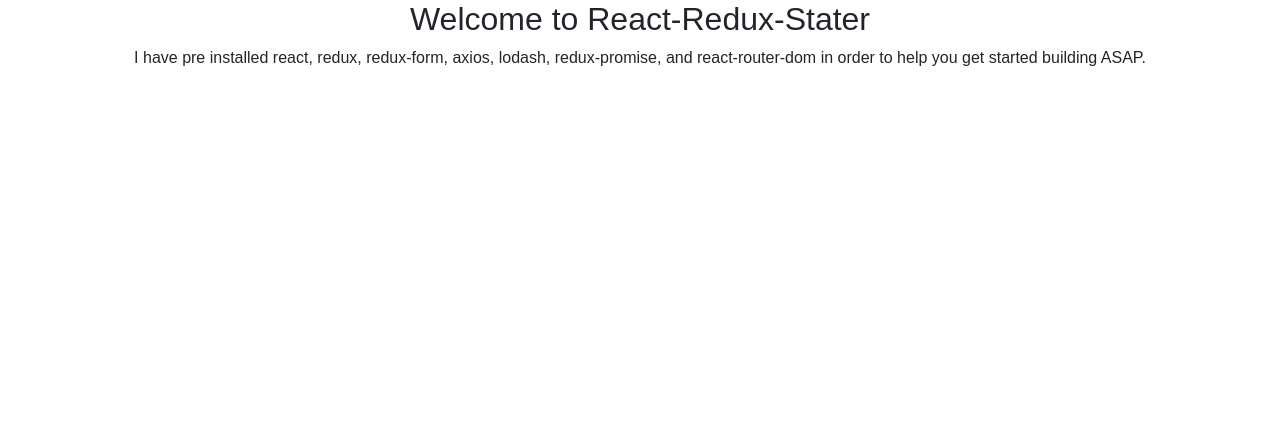
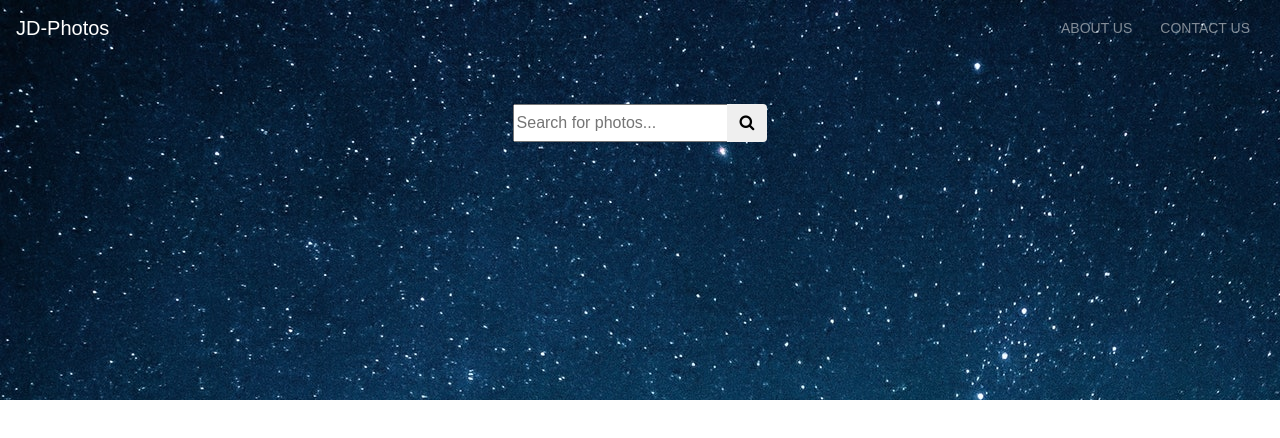
Before and after one commit to jordanyryan/Stock-Photos-App, a React (Create React App) app: page / in a window 1280 px wide. Shown: the top 438 px of the page. Built offline with nearby package versions, Linux system fonts and the light colour scheme.

Commit message:
Setup navigation, and working on searchbar

```diff
--- a/public/index.html
+++ b/public/index.html
@@ -4,6 +4,7 @@
     <meta charset="utf-8">
     <meta name="viewport" content="width=device-width, initial-scale=1, shrink-to-fit=no">
     <meta name="theme-color" content="#000000">
+    <link rel="stylesheet" href="https://maxcdn.bootstrapcdn.com/font-awesome/4.7.0/css/font-awesome.min.css">
     <title>React-Redux Boiler</title>
   </head>
   <body>
--- a/src/App.js
+++ b/src/App.js
@@ -1,12 +1,12 @@
 import React, { Component } from 'react';
+import MainJumbo from './components/main-jumbo';
 import './App.css';
 
 class App extends Component {
   render() {
     return (
       <div className="App">
-        <h2>Welcome to React-Redux-Stater</h2>
-        <p>I have pre installed react, redux, redux-form, axios, lodash, redux-promise, and react-router-dom in order to help you get started building ASAP.</p>
+        <MainJumbo />
       </div>
     );
   }
--- /dev/null
+++ b/src/components/main-jumbo.js
@@ -0,0 +1,17 @@
+import React, {Component} from 'react';
+import {Jumbotron} from 'reactstrap';
+import Navi from './navi';
+import SearchBar from './searchbar';
+
+class MainJumbo extends Component {
+  render() {
+    return (
+      <Jumbotron className="p-0"  id="main-jumbo" fluid>
+        <Navi />
+        <SearchBar />
+      </Jumbotron>
+    )
+  }
+}
+
+export default MainJumbo;
--- /dev/null
+++ b/src/components/navi.js
@@ -0,0 +1,48 @@
+import React, {Component} from 'react';
+import {
+  Collapse,
+  Navbar,
+  NavbarToggler,
+  NavbarBrand,
+  Nav,
+  NavItem,
+  NavLink} from 'reactstrap';
+
+
+class Navi extends Component {
+  constructor(props) {
+    super(props);
+
+    this.toggle = this.toggle.bind(this);
+    this.state = {
+      isOpen: false
+    };
+  }
+
+  toggle() {
+    this.setState({
+      isOpen: !this.state.isOpen
+    });
+  }
+
+  render() {
+    return (
+      <Navbar dark expand="sm">
+        <NavbarBrand   href="/">JD-Photos</NavbarBrand>
+        <NavbarToggler onClick={this.toggle}/>
+        <Collapse isOpen={this.state.isOpen} navbar>
+          <Nav className="ml-auto" navbar>
+            <NavItem>
+                <NavLink href="#">About Us</NavLink>
+            </NavItem>
+            <NavItem>
+              <NavLink href="#">Contact Us</NavLink>
+            </NavItem>
+          </Nav>
+        </Collapse>
+      </Navbar>
+    )
+  }
+}
+
+export default Navi;
--- /dev/null
+++ b/src/components/searchbar.js
@@ -0,0 +1,86 @@
+import React, { Component } from 'react';
+import { Field, reduxForm } from 'redux-form';
+import { connect } from 'react-redux';
+
+class SearchBar extends Component {
+
+  renderField(field) {
+    const {touched, error} = field.meta;
+    const className=`input-group mb-3 m-auto ${touched && error ? 'has-danger' : ''}`;
+    return (
+      <div className="container d-flex justify-content-center">
+        <div className={className}>
+          <input
+            aria-label="Recipient's username"
+            aria-describedby="basic-addon2"
+            placeholder="Search for photos..."
+            type={field.type}
+            {...field.input}
+          />
+          <div className="input-group-append">
+            <button className="btn" type="button"><i className="fa fa-search"></i></button>
+          </div>
+        </div>
+        <div className="text-help">
+          {touched ? error : ""}
+        </div>
+      </div>
+
+    )
+  }
+
+  renderAlert() {
+    if (this.props.error) {
+      return (
+        <div className="alert alert-danger">
+          <strong>Oops!</strong> {this.props.error}
+        </div>
+      );
+    }
+  }
+
+  handleFormSubmit({search}) {
+    console.log(search)
+  }
+
+  render() {
+    const {handleSubmit} = this.props;
+
+    return(
+      <div className="container mt-5">
+        <form id="search-form" className="form-inline" onSubmit={handleSubmit(this.handleFormSubmit.bind(this))}>
+              <Field
+                name="search"
+                type="text"
+                component={this.renderField}
+              />
+              {this.renderAlert()}
+
+        </form>
+      </div>
+
+
+    )
+  }
+}
+
+
+function validate(values) {
+  // values --> Values in input fields as object at time of submit
+  const errors = {};
+
+  // then validate inputs
+  if (!values.search) {
+    errors.search = "Enter a Term!";
+  }
+  // if errors is empty, form is fine to submit
+  // if errors has any properties, redux form assumes invalid
+  return errors;
+}
+
+
+export default reduxForm({
+  validate,
+  form: 'signin'
+})(
+  connect(null)(SearchBar))
--- a/src/index.css
+++ b/src/index.css
@@ -3,3 +3,28 @@ body {
   padding: 0;
   font-family: sans-serif;
 }
+
+.transparent {
+  background: rgba(0,0,0,0);
+  border: none;
+}
+
+/* Main Jumbotron Styles */
+
+#main-jumbo {
+  background: url(img/main-jumbo.jpg);
+  min-height: 400px;
+}
+
+/* Navbar Styles */
+
+.navbar {
+  background: rgba(0,0,0,0) !important;
+}
+
+.navbar .nav-link {
+  font-size: 14px;
+  text-transform: uppercase;
+  padding-left: 1em !important;
+  padding-right: 1em !important;
+}
--- a/src/index.js
+++ b/src/index.js
@@ -8,6 +8,7 @@ import { createStore, applyMiddleware } from 'redux';
 import reducers from './reducers';
 import { BrowserRouter, Route, Switch} from 'react-router-dom';
 import promise from 'redux-promise';
+
 
 import registerServiceWorker from './registerServiceWorker';
 const createStoreWithMiddleware = applyMiddleware(promise)(createStore);
```
Also changed, not shown: src/img/main-jumbo.jpg (added).
